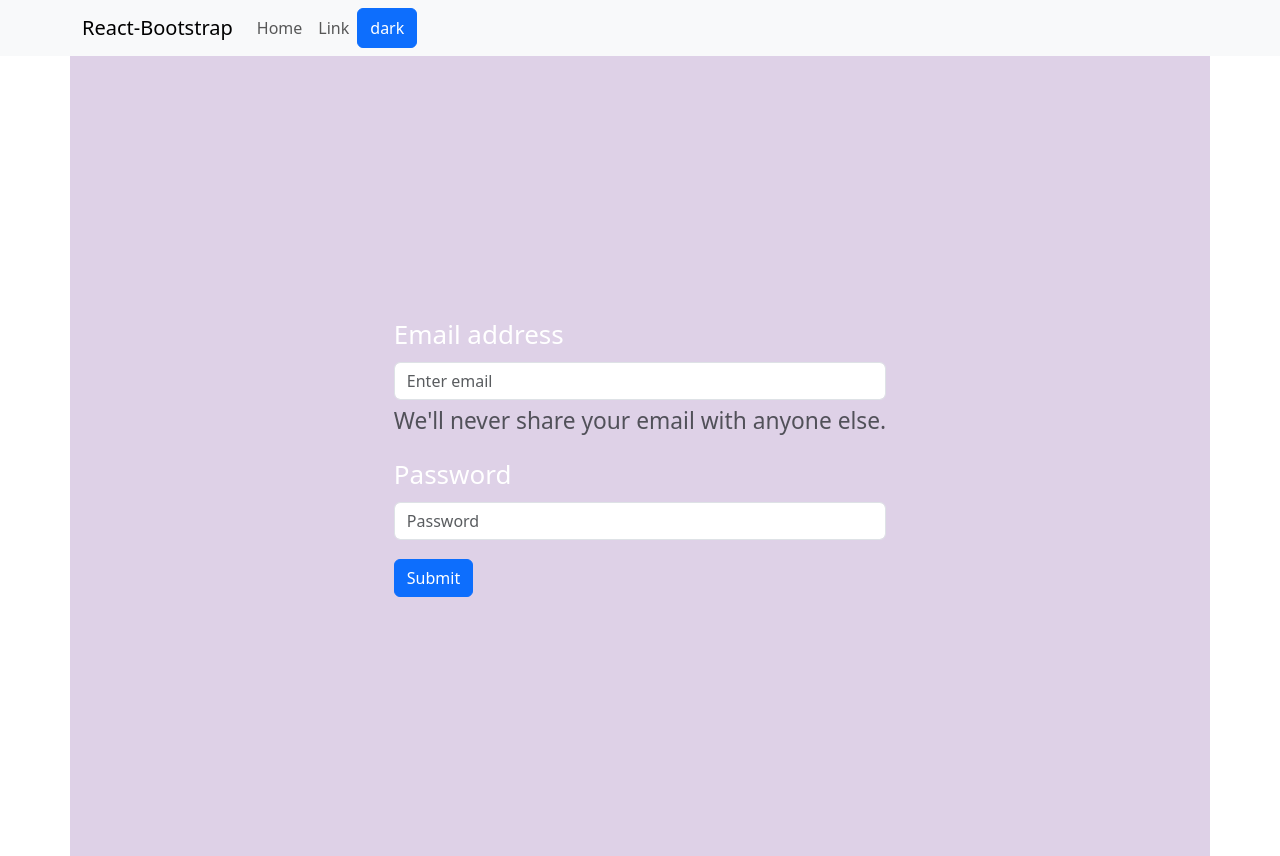
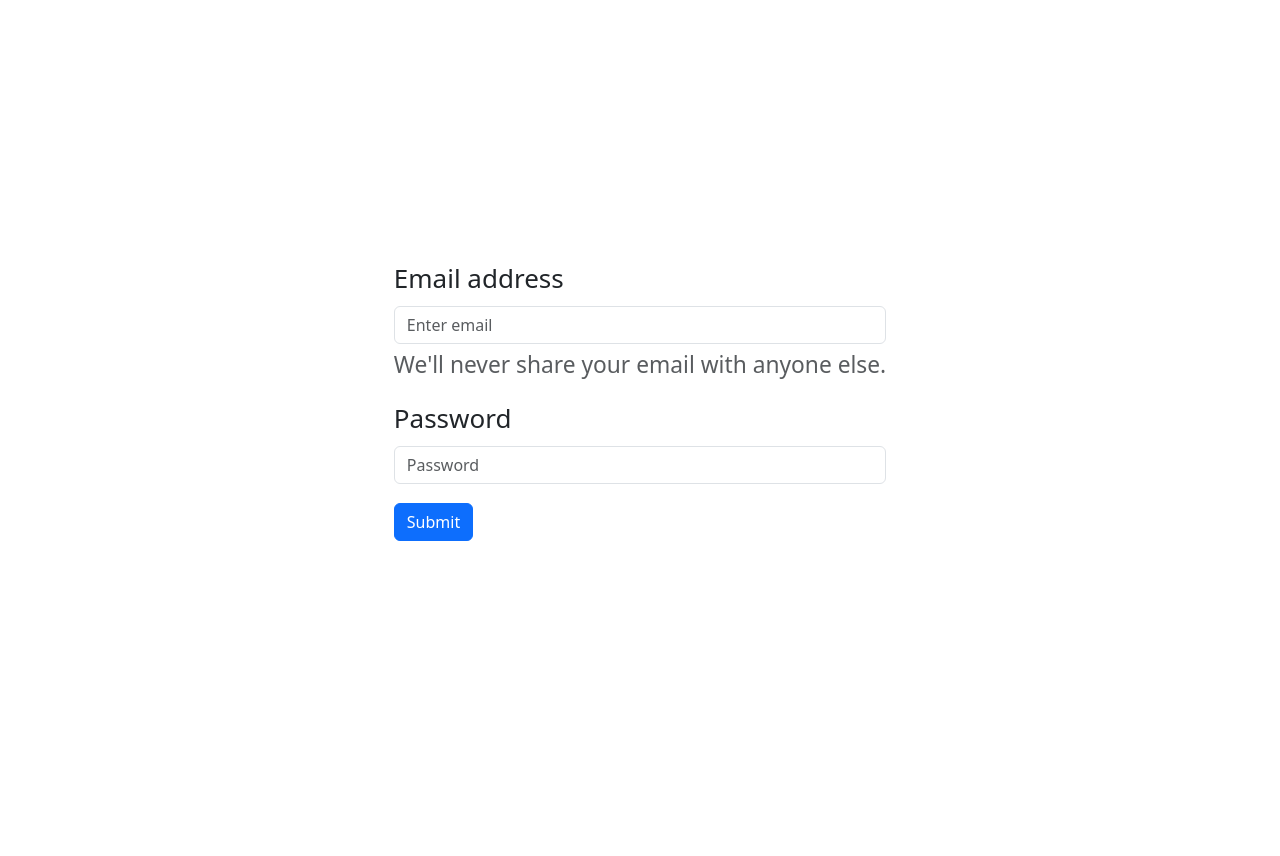
Before and after one commit to featherHub98/theme-v3, a React (Create React App) app: page / in a window 1280 px wide. After the commit the page ends 800 px from the top, so only its background shows below. Built offline with nearby package versions, Linux system fonts and the light colour scheme.

Commit message:
added login context

```diff
--- a/src/App.css
+++ b/src/App.css
@@ -2,37 +2,26 @@
   text-align: center;
 }
 
-.App-logo {
-  height: 40vmin;
-  pointer-events: none;
-}
 
-@media (prefers-reduced-motion: no-preference) {
-  .App-logo {
-    animation: App-logo-spin infinite 20s linear;
-  }
-}
+
 
 .App-header {
-  background-color: #ded1e7;
+
   min-height: 100vh;
   display: flex;
   flex-direction: column;
   align-items: center;
   justify-content: center;
   font-size: calc(10px + 2vmin);
-  color: white;
+
 }
-
-.App-link {
-  color: #61dafb;
+[data-theme="light"] .App-header{
+    --primary-color :#007bff;
+    --bg-color: #ffffff;
+    --text-color: #333333;
 }
-
-@keyframes App-logo-spin {
-  from {
-    transform: rotate(0deg);
+[data-theme="dark"] .App-header{
+    --primary-color: #66ccff;
+    --background-color: #333333;
+    --text-color: #ffffff;
   }
-  to {
-    transform: rotate(360deg);
-  }
-}
--- a/src/App.js
+++ b/src/App.js
@@ -1,15 +1,21 @@
 import './App.css';
+import { useState } from 'react';
 import { Container } from 'react-bootstrap';
 import LoginPage from './components/loginPage/LoginPage';
 import { BrowserRouter,Routes,Route } from 'react-router';
 import DummyPage from "./components/dummyPage/DummyPage"
 import NavBar from './components/navBar/NavBar';
 import {TogglePage} from "./components/togglePage/TogglePage"
+import LoginContext from './hooks/LoginContext';
 function App() {
+  const [isLogged,setIsLogged] = useState(false)
+
   return (
     <TogglePage>
     <BrowserRouter>
-    <NavBar/>
+    <LoginContext.Provider value={{isLogged,setIsLogged}}>
+      {isLogged && <NavBar/>}
+      </LoginContext.Provider>
     <Container className='App-header'>
       <Routes>
       <Route path='/' element={<LoginPage/>}></Route>
--- a/src/components/loginPage/LoginPage.jsx
+++ b/src/components/loginPage/LoginPage.jsx
@@ -1,25 +1,33 @@
 import Button from 'react-bootstrap/Button';
 import Form from 'react-bootstrap/Form';
-import {useState} from 'react';
+import { useContext, useState } from 'react';
 import { useNavigate } from 'react-router';
+import LoginContext from "../../hooks/LoginContext"
 function LoginPage() {
-  const [email,setEmail]= useState('');
-  const [pass,setPass]= useState('');
+  const LoginProvider = useContext(LoginContext)
+  const [email, setEmail] = useState('');
+  const [pass, setPass] = useState('');
+  const { isLogged, setIsLogged } = LoginProvider;
   const navigate = useNavigate();
   const user = {
-    email : 'hey@gmail.com',
-    pass :'123'
+    email: 'hey@gmail.com',
+    pass: '123'
   }
-    const handleSubmit=(e)=>{
-        e.preventDefault();
+  const handleSubmit = (e) => {
+    e.preventDefault();
+    if ((email === user.email) && (pass === user.pass)) {
+      navigate("/dummyPage");
+      setIsLogged(true);
 
-        (email === user.email)&&(pass === user.pass)?navigate("/dummyPage"):console.log("test1")
-    }
+    } else
+      console.log("failed to connect")
+    console.log(isLogged)
+  }
   return (
     <Form onSubmit={handleSubmit}>
       <Form.Group className="mb-3" controlId="formBasicEmail" >
         <Form.Label>Email address</Form.Label>
-        <Form.Control type="email" placeholder="Enter email" value={email} onChange={(e)=>{setEmail(e.target.value)}} />
+        <Form.Control type="email" placeholder="Enter email" value={email} onChange={(e) => { setEmail(e.target.value) }} />
         <Form.Text className="text-muted">
           We'll never share your email with anyone else.
         </Form.Text>
@@ -27,7 +35,7 @@ function LoginPage() {
 
       <Form.Group className="mb-3" controlId="formBasicPassword">
         <Form.Label>Password</Form.Label>
-        <Form.Control type="password" placeholder="Password"value={pass} onChange={(e)=>{setPass(e.target.value)}} />
+        <Form.Control type="password" placeholder="Password" value={pass} onChange={(e) => { setPass(e.target.value) }} />
       </Form.Group>
 
       <Button variant="primary" type="submit">
--- a/src/components/togglePage/TogglePage.jsx
+++ b/src/components/togglePage/TogglePage.jsx
@@ -1,15 +1,15 @@
-import React, { useState,useEffect } from 'react'
-import { useContext,createContext } from 'react'
-import Context from '../../hooks/Context'
+import React, { useState,useEffect,useContext } from 'react'
+import ThemeContext from '../../hooks/ThemeContext'
 import './themes.css'
 
-const ThemeContext = createContext();
+
 export const useTheme =()=> useContext(ThemeContext);
 export const TogglePage=({children})=> {
     const [theme,setTheme] = useState("dark")
 
     useEffect (()=>
        { document.documentElement.setAttribute("data-theme",theme)
+        console.log("changed theme")
         },[theme]
     )
     const toggleTheme =()=>{
--- /dev/null
+++ b/src/hooks/LoginContext.jsx
@@ -0,0 +1,10 @@
+import { createContext } from 'react'
+const LoginContext =
+    createContext({
+        isLogged : false,
+        setIsLogged : ()=>{}
+
+    })
+
+
+export default LoginContext
--- a/src/hooks/Context.jsx
+++ b/src/hooks/ThemeContext.jsx
@@ -1,10 +1,10 @@
-import React from 'react'
+
 import { createContext } from 'react'
-const Context =()=>
+const ThemeContext =
     createContext({
         theme : "dark",
         toggleTheme : ()=>{}
     })
 
 
-export default Context
+export default ThemeContext
```
Also changed, not shown: 1 other file (tests, documents, lock files or other folders).
